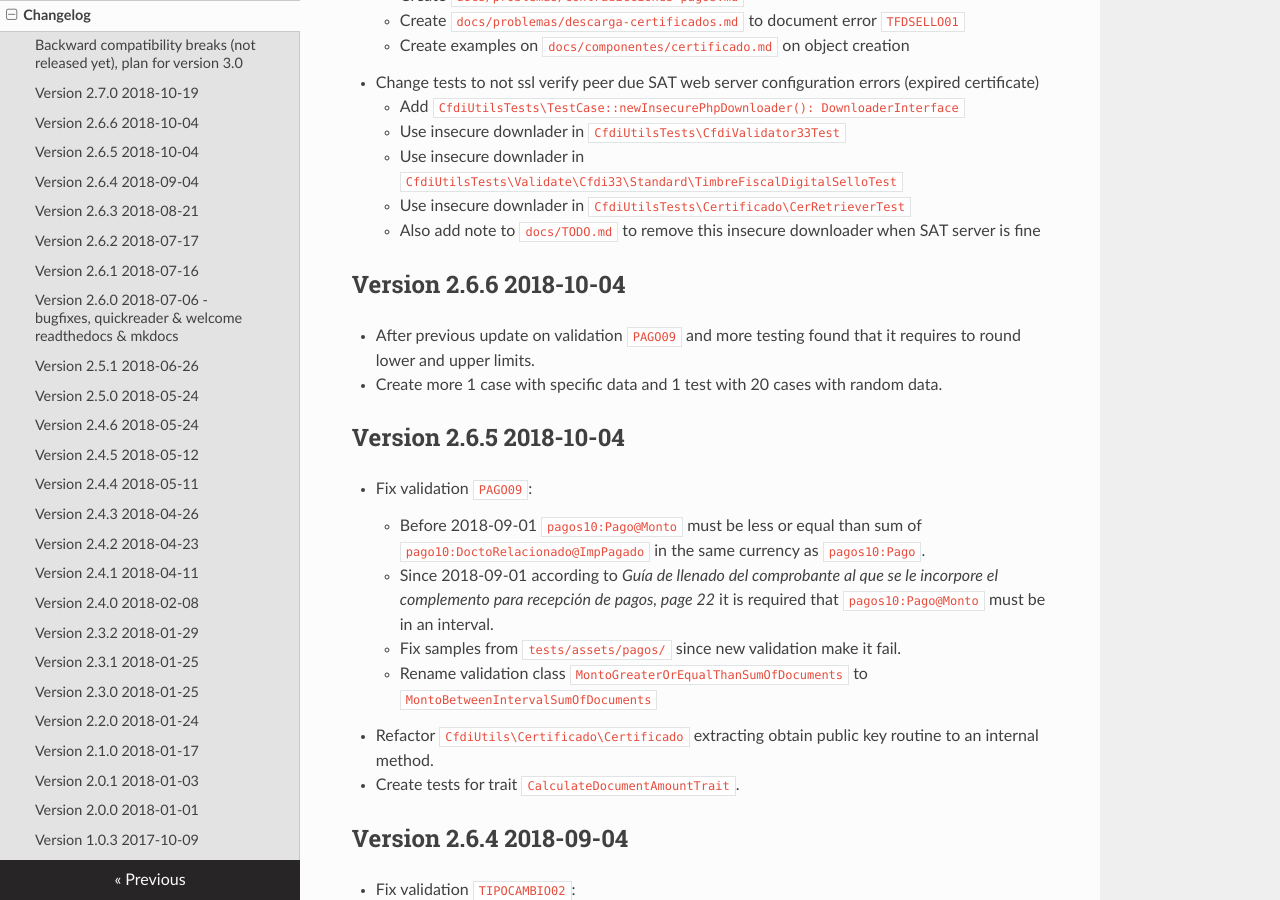
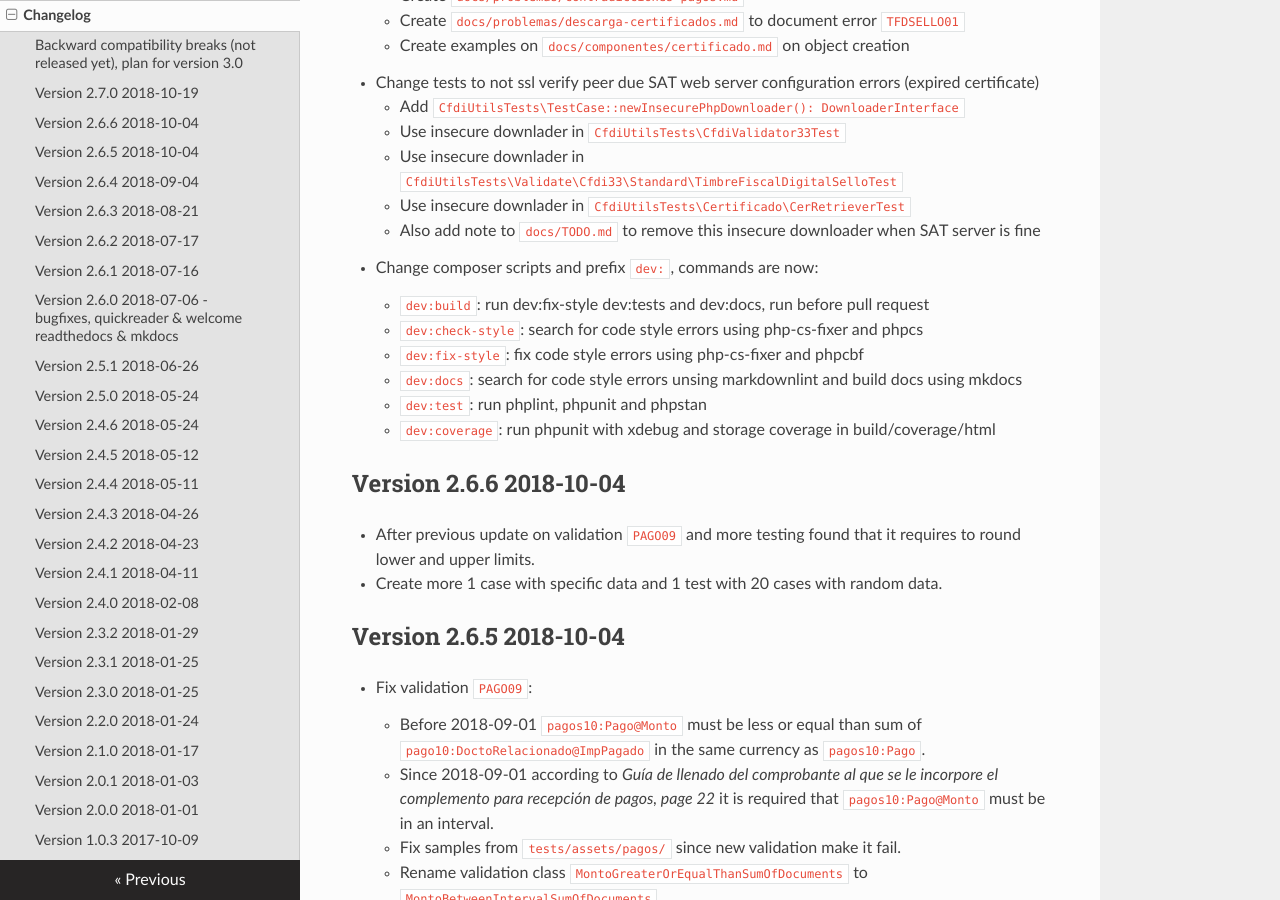
Before and after one commit to eclipxe13/CfdiUtils, an MkDocs documentation site: the page built from docs/CHANGELOG.md, in a window 1280 px wide and 900 px high, scrolled down 973 px. Built offline with MkDocs 1.6.1, drawn with Linux system fonts in a browser that asks for light colours; nearby versions of some CDN libraries; old or Windows-style settings are respelled for this version of MkDocs.

Commit message:
Change composer scripts and prefix `dev:`

```diff
--- a/docs/CHANGELOG.md
+++ b/docs/CHANGELOG.md
@@ -33,6 +33,13 @@
     - Use insecure downlader in `CfdiUtilsTests\Validate\Cfdi33\Standard\TimbreFiscalDigitalSelloTest`
     - Use insecure downlader in `CfdiUtilsTests\Certificado\CerRetrieverTest`
     - Also add note to `docs/TODO.md` to remove this insecure downloader when SAT server is fine
+- Change composer scripts and prefix `dev:`, commands are now:
+    - `dev:build`: run dev:fix-style dev:tests and dev:docs, run before pull request
+    - `dev:check-style`: search for code style errors using php-cs-fixer and phpcs
+    - `dev:fix-style`: fix code style errors using php-cs-fixer and phpcbf
+    - `dev:docs`: search for code style errors unsing markdownlint and build docs using mkdocs
+    - `dev:test`: run phplint, phpunit and phpstan
+    - `dev:coverage`: run phpunit with xdebug and storage coverage in build/coverage/html
 
 
 ## Version 2.6.6 2018-10-04
```
Also changed, not shown: CONTRIBUTING.md (+3 -3 lines), composer.json (+19 -14 lines), docs/contribuir/guia-desarrollador.md (+1 -1 lines), docs/contribuir/guia-windows.md (+1 -1 lines).
